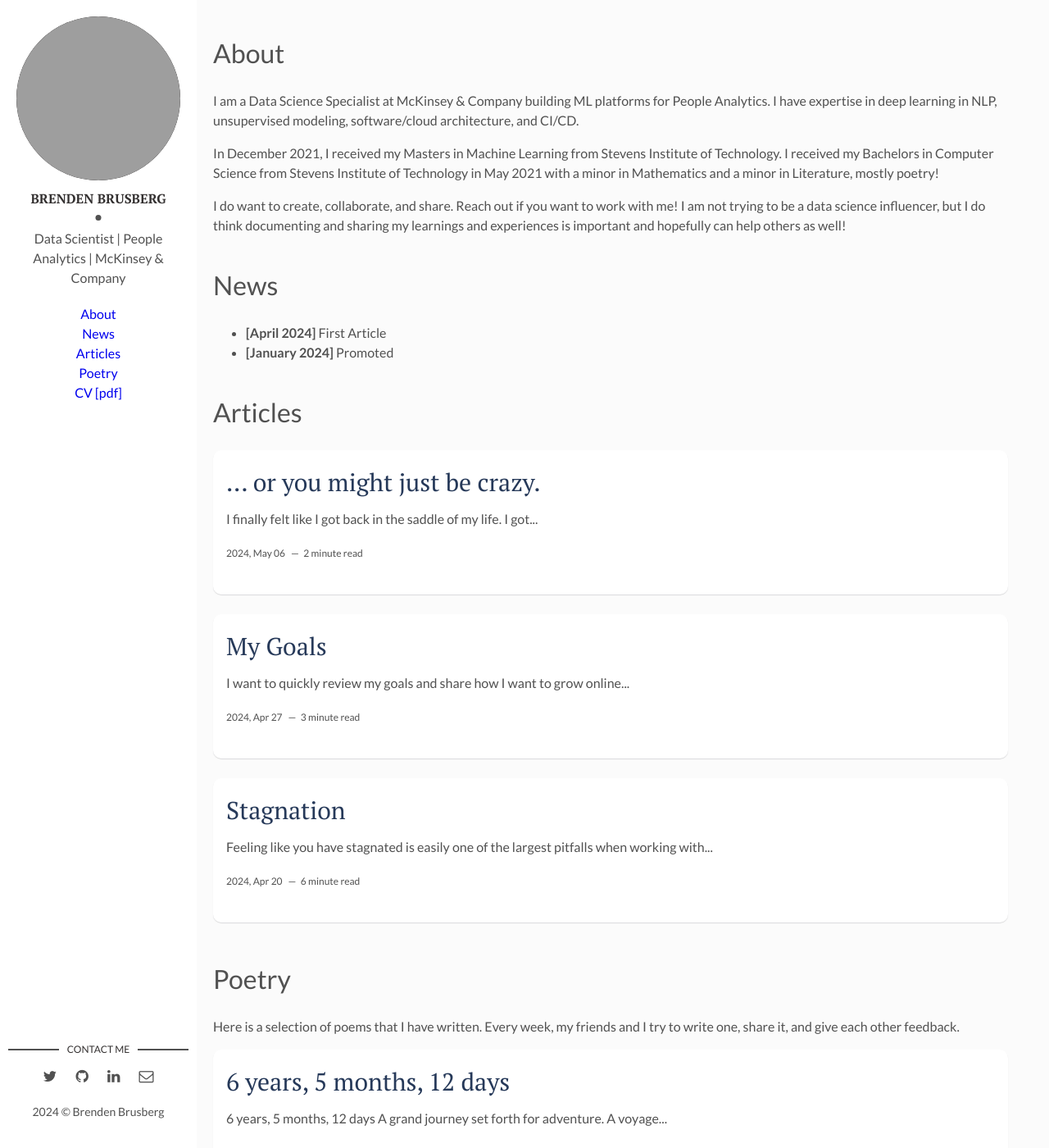
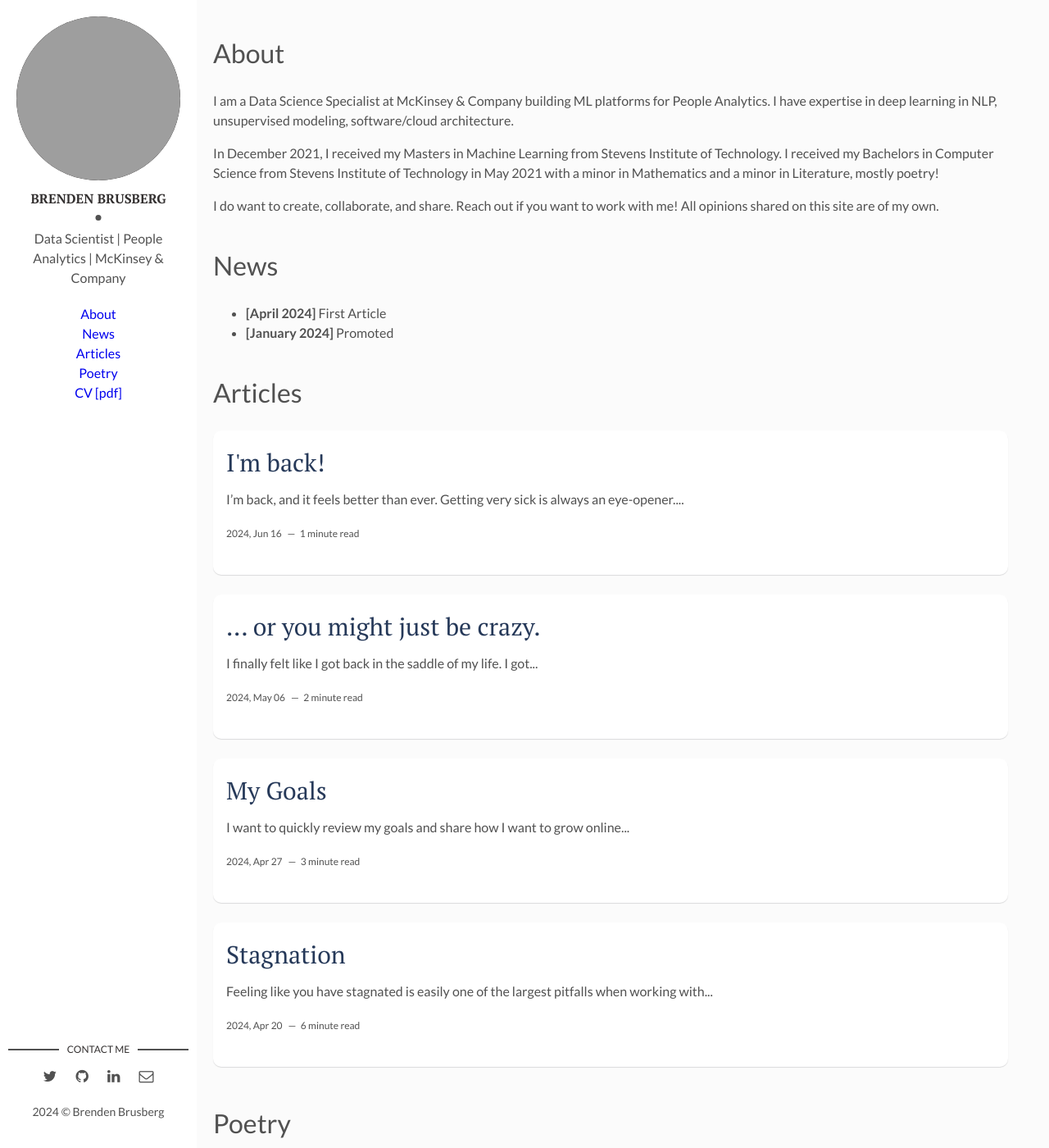
Before and after one commit to brusberg/brendenbrusberg.com, a Jekyll site: the page built from index.html, in a window 1280 px wide and 1400 px high. Shown: the whole window at 82% size. Built offline with Jekyll 4.4.1, drawn with Linux system fonts in a browser that asks for light colours; the list of posts is cut into pages by our own code; some of the changed text lies outside the part shown; grey boxes are pictures that could not be loaded.

Commit message:
I'm back :)

```diff
--- /dev/null
+++ b/_posts/2024-06-16-im-back.md
@@ -0,0 +1,19 @@
+---
+layout: post
+title: "I'm back!"
+date: 2024-06-16 17:10:28 +0000
+description: I'm back!
+img:
+---
+
+I'm back, and it feels better than ever. Getting very sick is always an eye-opener. The working theory is that some sort of virus got into the back of my eye, triggering an immune response that started attacking my eye. Most of my vision is getting better, and hopefully, I will make a full recovery over the year.
+
+I took some time off from work to recover, and I am now taking some time off to enjoy a vacation with my family. I spent some time cleaning the cobwebs off of my Rust skills and implemented a terminal particle simulator, starting with steam coming off an ASCII art cup of coffee. I look forward to implementing OpenGL in Rust and returning to a normal routine. Life is so sweet and full of learning :^)
+
+Sometimes its so worth it to stop, even if life makes you stop for a bit, and appreciate. "I loafe and invite my soul,
+I lean and loafe at my ease observing a spear of summer grass." -- Walt Whitman, Song of Myself
+
+
+<figure>
+	<a href="../assets/img/2024-06-16-im-back/beach.jpg"><img src="../assets/img/2024-06-16-im-back/beach.jpg"></a>
+</figure>
--- a/about.html
+++ b/about.html
@@ -1,7 +1,7 @@
 <div>
     <h1>About</h1>
     <p>
-        I am a Data Science Specialist at McKinsey & Company building ML platforms for People Analytics. I have expertise in deep learning in NLP, unsupervised modeling, software/cloud architecture, and CI/CD.
+        I am a Data Science Specialist at McKinsey & Company building ML platforms for People Analytics. I have expertise in deep learning in NLP, unsupervised modeling, software/cloud architecture.
     </p>
 
     <p>
@@ -9,7 +9,7 @@
     </p>
 
     <p>
-        I do want to create, collaborate, and share. Reach out if you want to work with me! I am not trying to be a data science influencer, but I do think documenting and sharing my learnings and experiences is important and hopefully can help others as well!
+        I do want to create, collaborate, and share. Reach out if you want to work with me! All opinions shared on this site are of my own.
     </p>
 
 </div>
--- a/poems.html
+++ b/poems.html
@@ -1,7 +1,9 @@
 <div>
     <h1>Poetry</h1>
     <p>
-        Here is a selection of poems that I have written. Every week, my friends and I try to write one, share it, and give each other feedback.
+        During my undergraduate degree at Stevens, I somehow found myself in a poetry class and fell in love with it. I ended up taking every single poetry class until I had to take independent study credit hours, spending a whole semester on just the poem Song of Myself by Walt Whitman. This is how I accidentally received a minor in literature.
+    <p>
+        However, all my classes were about reading and analyzing poetry, so now every week, my friends and I try to write one, share it, and give each other feedback. Here is a selection of poems that I have written.    </div>p>
     </p>
     {% for post in site.poems reversed %}
     <article class="post">
```
Also changed, not shown: _posts/2024-05-06-crazy.md (renamed from _posts/2024-06-06-crazy.md), 1 other file.
